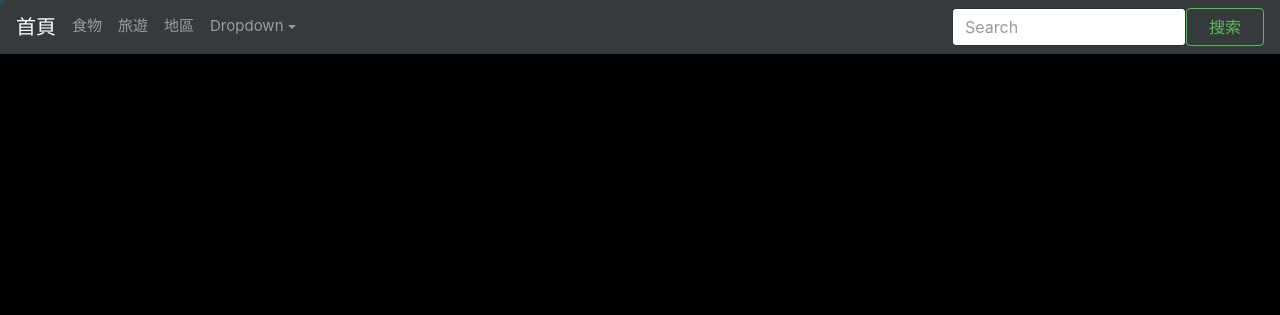
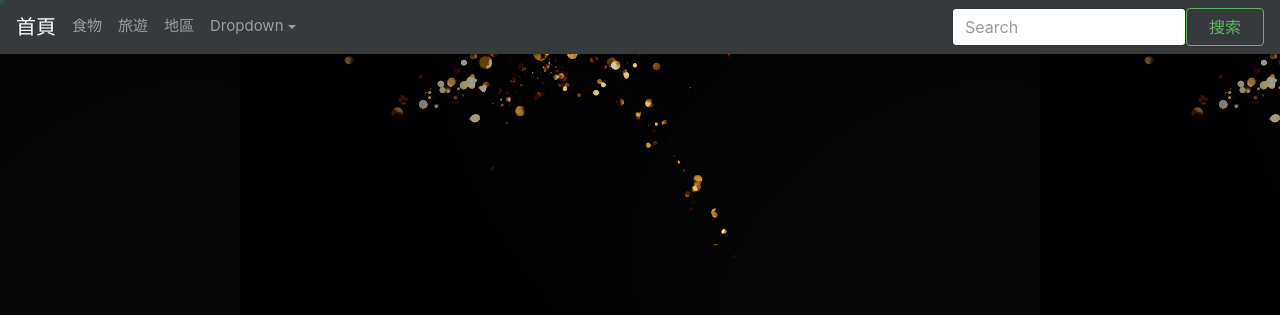
Before and after one commit to fcu-d0562215/metroui, a PHP site: page /data.html in a window 1280 px wide. Shown: the top 315 px of the page. Run offline with PHP 8.4, Linux system fonts and the light colour scheme; some libraries are stand-ins or nearby versions.

Commit message:
update background position

```diff
--- a/css/layout.css
+++ b/css/layout.css
@@ -160,7 +160,8 @@
         body{
             background-image: url("..\\img\\background.jpg");
             background-repeat: repeat-x;
-            background-size: 100% 100%;
+            /*background-size: 100% 100%;*/
+            background-position: center;
             background-color: black;
         }
 
```
